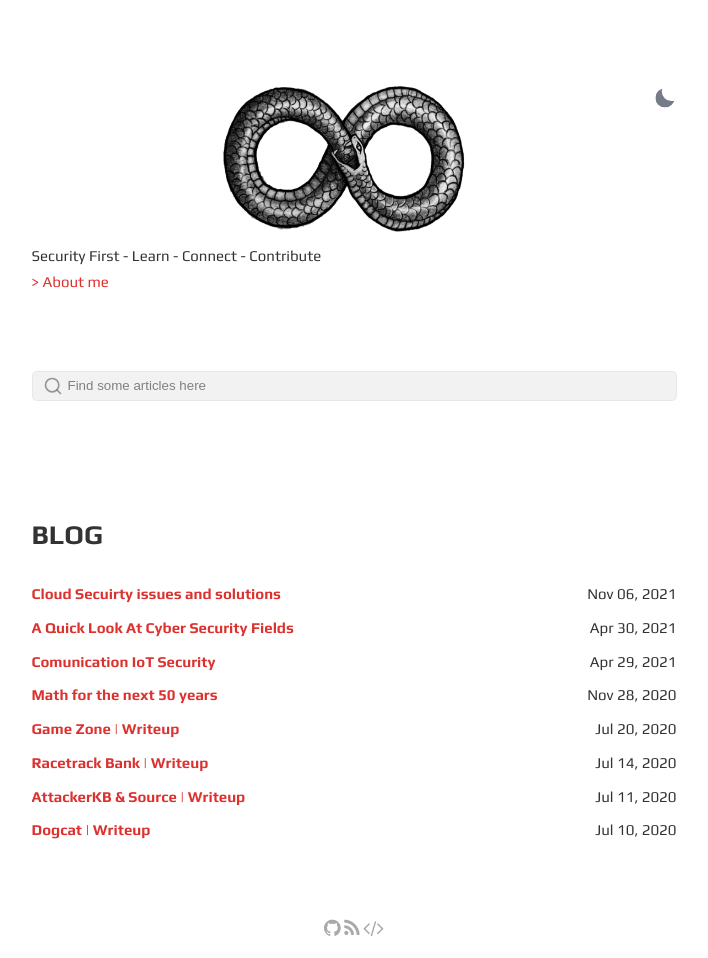
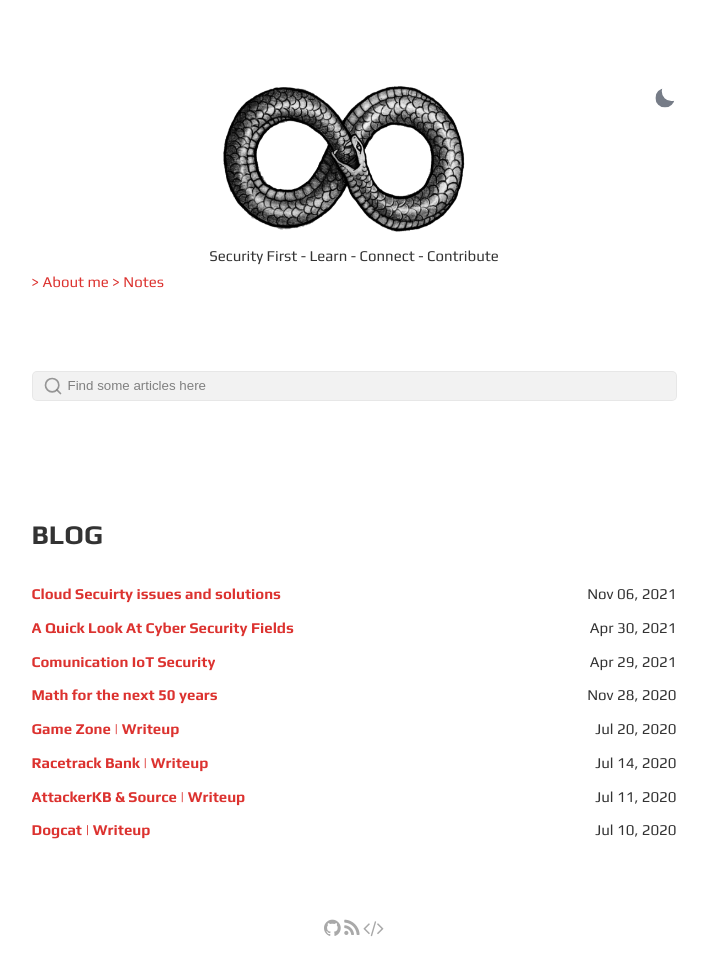
Before and after one commit to TheLastVvV/TheLastVvV.github.io, a Jekyll site: the page built from index.html, in a window 1280 px wide. Shown: the whole page, without its empty margins (286-994 px from the left). Built offline with Jekyll 4.4.1, drawn with Linux system fonts in a browser that asks for light colours.

Commit message:
Update index.html

```diff
--- a/index.html
+++ b/index.html
@@ -9,9 +9,12 @@ layout: default
         </button>
     </div>
     <div class="bio">
+<center>
 	    {{ site.description }}
+</center>
         <p>
 	    <a href="{{ site.url }}{{ site.baseurl }}/about/">> About me</a>
+            <a href="{{ site.url }}{{ site.baseurl }}/Notes/">> Notes</a>
         </p>
     </div>
 
```
